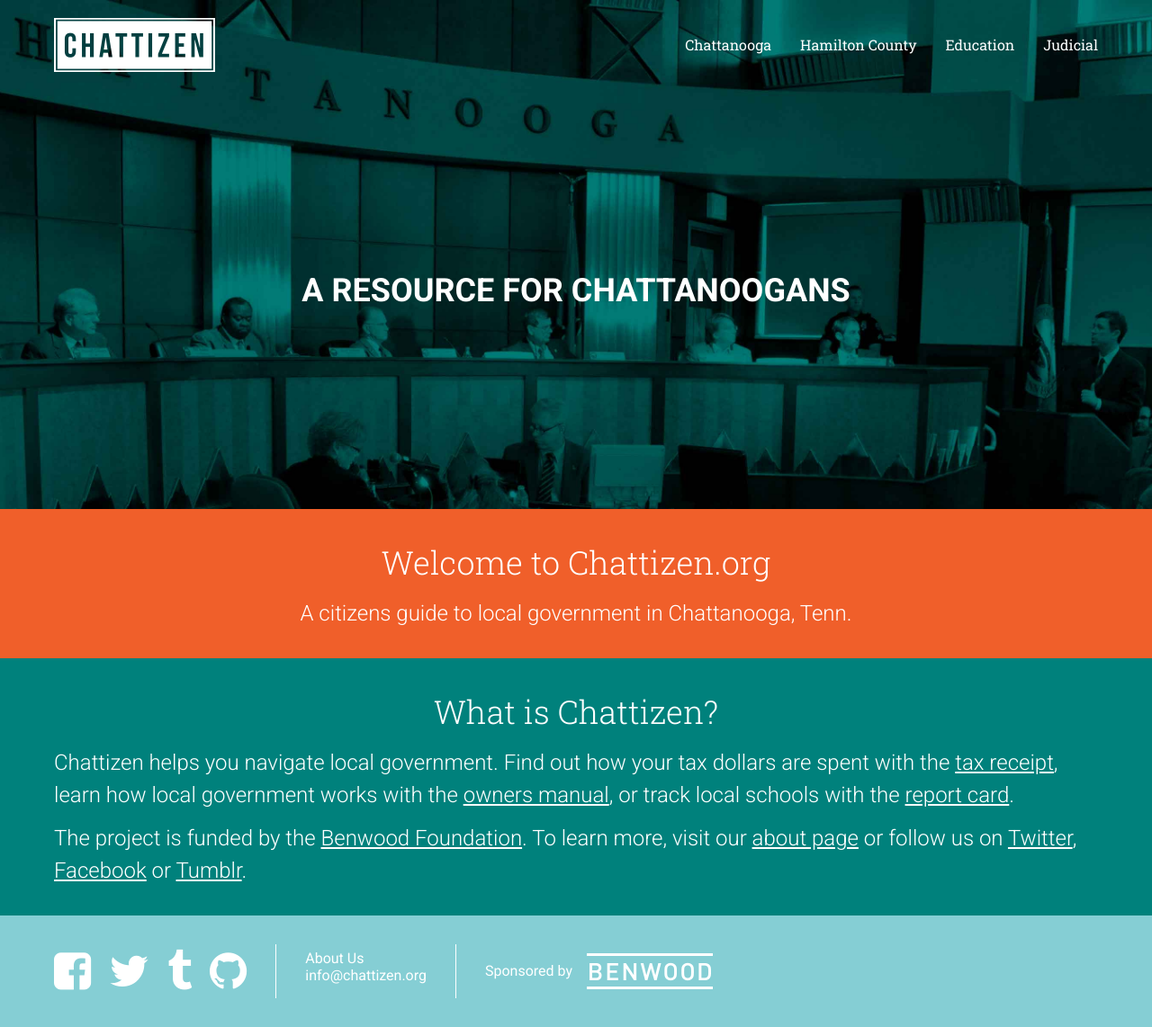
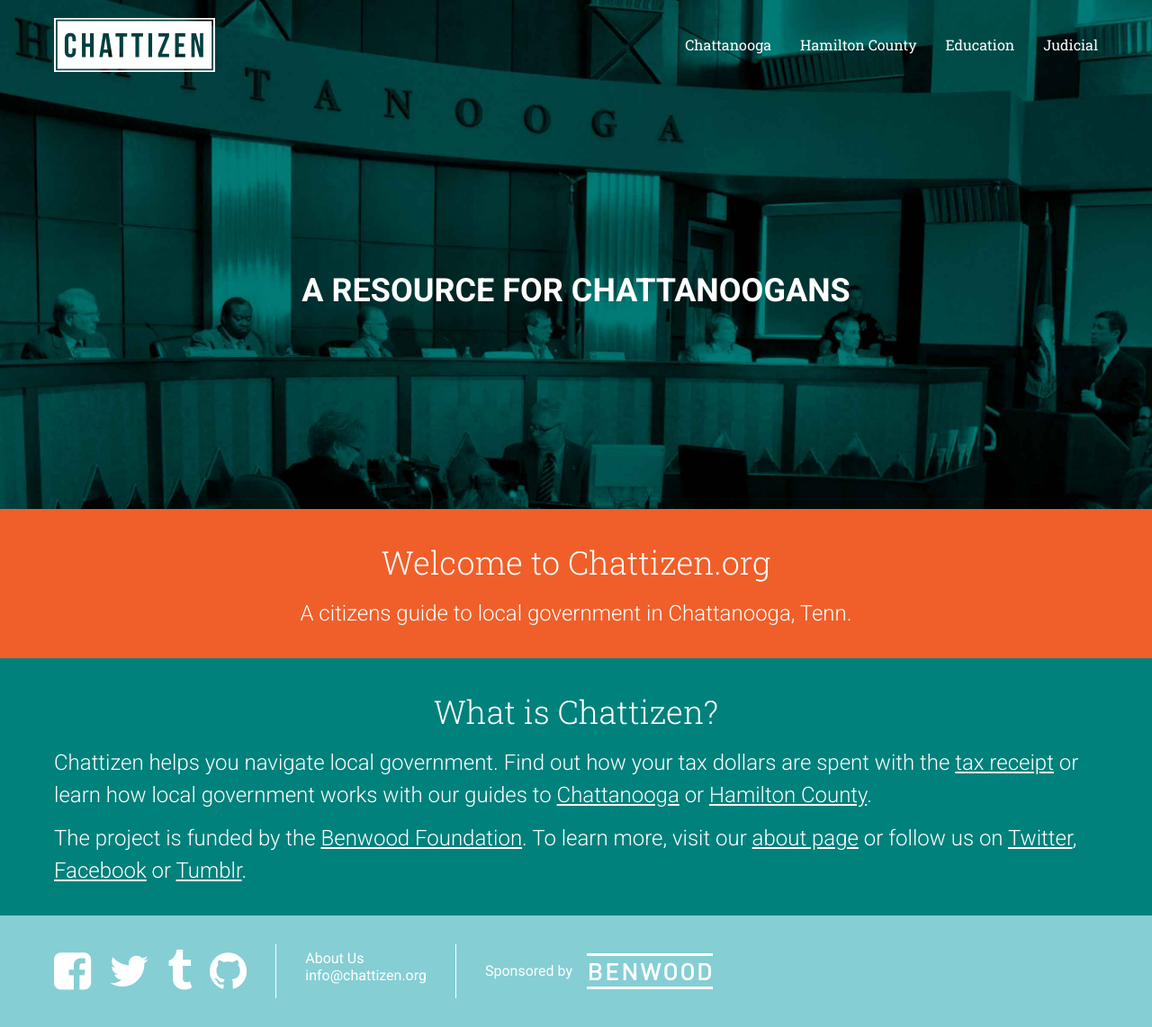
Before and after one commit to chattizen/citizens-handbook, a Jekyll site: the page built from index.html, in a window 1280 px wide and 1142 px high. Shown: the whole window at 90% size. Built offline with Jekyll 4.4.1, drawn with Linux system fonts in a browser that asks for light colours; nearby versions of some CDN libraries; comment, search, counter and statistics services are not loaded.

Commit message:
Update index.html

```diff
--- a/index.html
+++ b/index.html
@@ -1,6 +1,6 @@
 ---
 layout: default
-title: Chattizen | The resource for Chattanoogans
+title: Chattizen | A resource for Chattanoogans
 page_class: home
 no_heroshot: true
 ---
@@ -29,7 +29,7 @@
     <div class="container">
         <h2>What is Chattizen?</h2>
 
-        <p>Chattizen helps you navigate local government. Find out how your tax dollars are spent with the <a href="http://chattizen.org/tax-receipt/">tax receipt</a>, learn how local government works with the <a href="http://guide.chattizen.org">owners manual</a>, or track local schools with the <a href="#">report card</a>.</p>
+        <p>Chattizen helps you navigate local government. Find out how your tax dollars are spent with the <a href="http://taxreceipt.chattizen.org">tax receipt</a> or learn how local government works with our guides to <a href="./chattanooga">Chattanooga</a> or <a href="./hamilton-county">Hamilton County</a>.</p>
 
         <p>The project is funded by the <a href="http://benwood.org">Benwood Foundation</a>. To learn more, visit our <a href="./about">about page</a> or follow us on <a href="http://twitter.com/chattizen">Twitter</a>, <a href="http://facebook.com/chattizen">Facebook</a> or <a href="http://chattizen.tumblr.com">Tumblr</a>.</p>
     </div><!-- /.container -->
```
